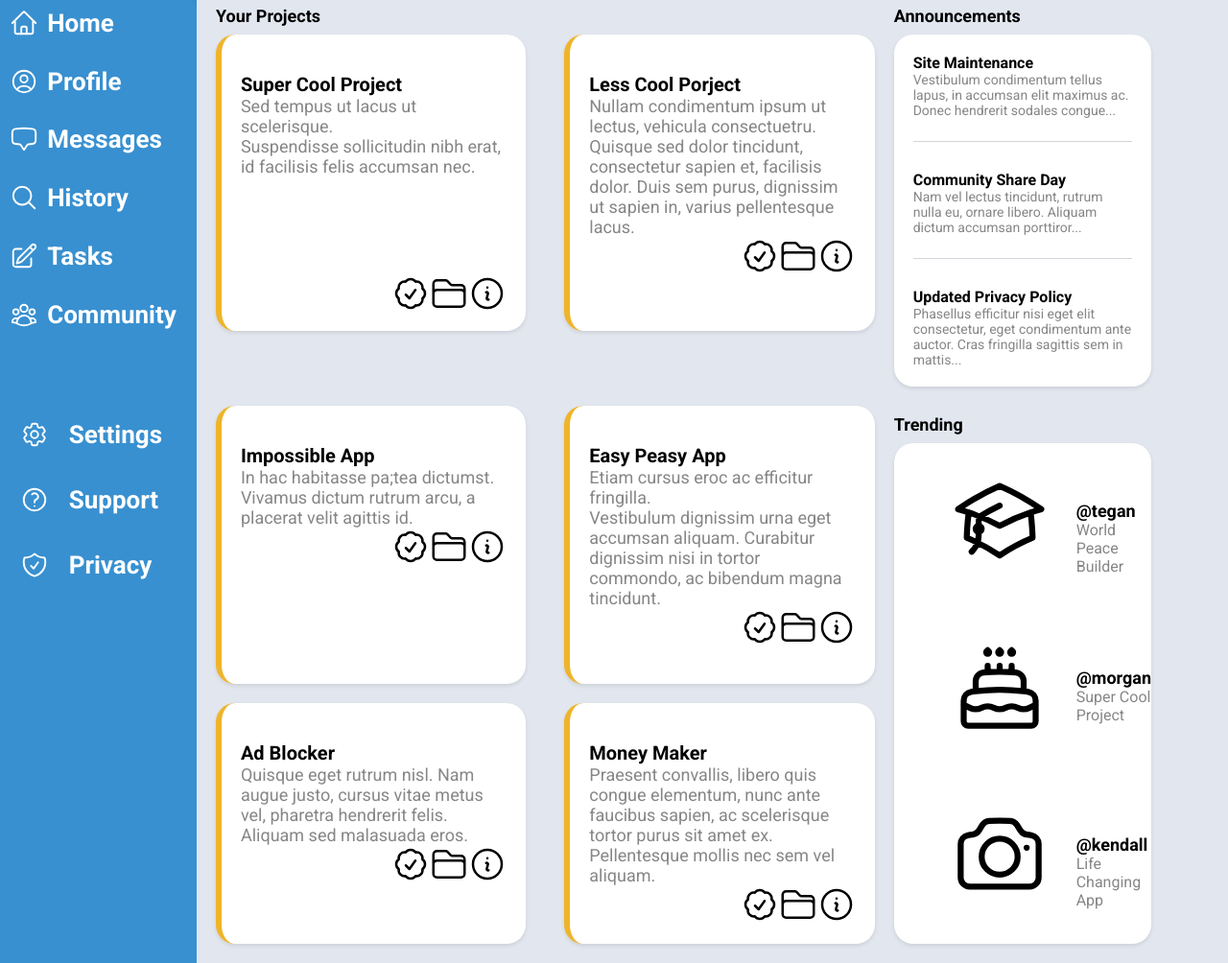
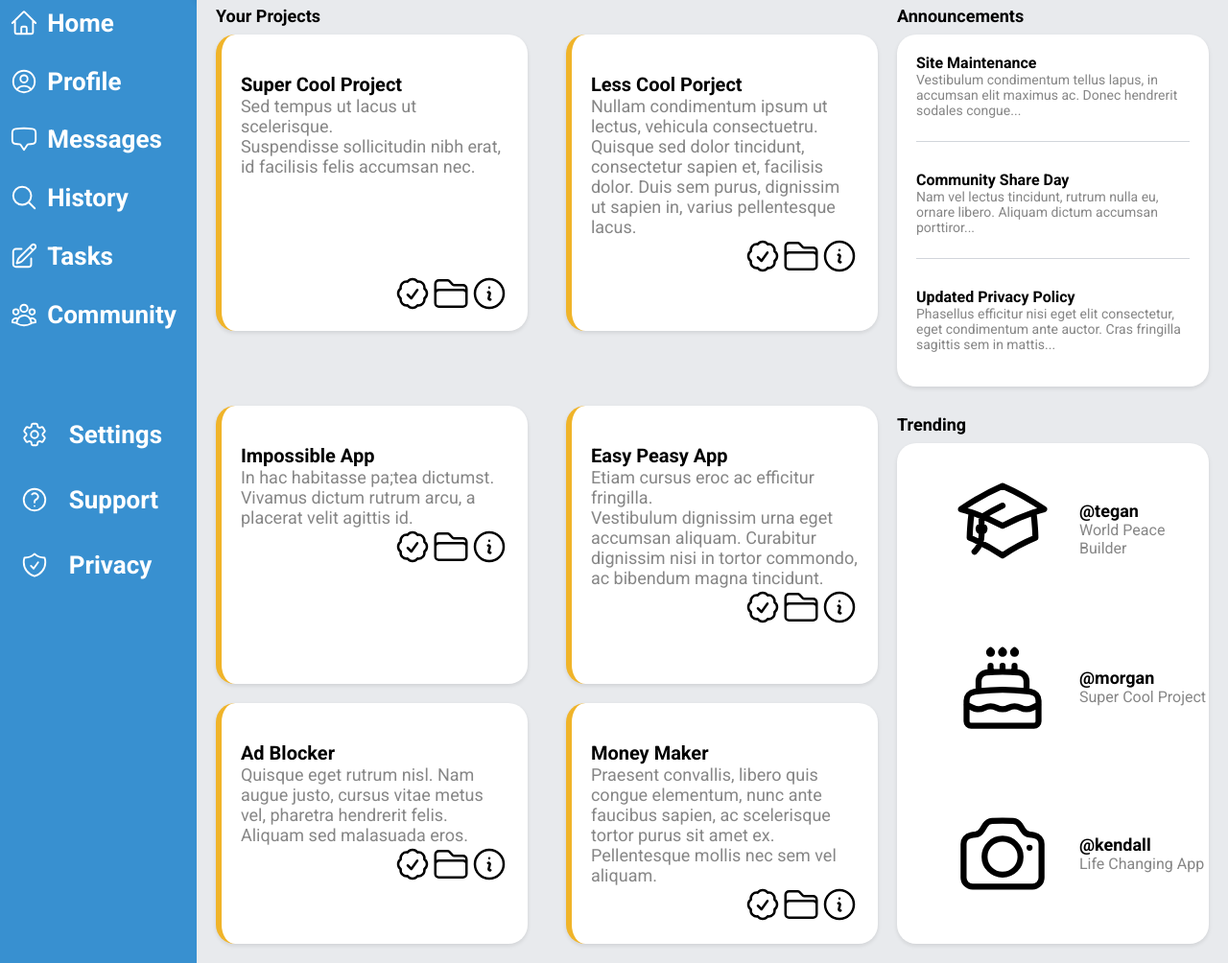
Before and after one commit to Grellou/admin_dashboard, a plain HTML site: page index.html in a window 1280 px wide. Shown: the part 213-1217 px from the top of the page at 96% size. Drawn offline with Linux system fonts and the light colour scheme.

Commit message:
margin fixes

```diff
--- a/style.css
+++ b/style.css
@@ -321,7 +321,7 @@
   grid-template-rows: 0.2fr 1.7fr 0.3fr 0.2fr repeat(2, 1.4fr);
   gap: 0px 20px;
   grid-area: 2 / 2 / 3 / 3;
-  background-color: #e2e7ef;
+  background-color: #e8eaed;
 }
 
 .main-content-projects-header {
@@ -353,7 +353,7 @@
   grid-template-rows: repeat(3, 1fr);
   gap: 0px 0px;
   grid-area: 2 / 3 / 4 / 4;
-  margin-right: 80px;
+  margin-right: 20px;
   margin-bottom: 20px;
   border-radius: 20px;
   background-color: white;
@@ -414,7 +414,7 @@
   grid-template-columns: repeat(2, 1fr);
   grid-template-rows: repeat(3, 1fr);
   grid-area: 5 / 3 / 7 / 4;
-  margin-right: 80px;
+  margin-right: 20px;
   margin-bottom: 20px;
   border-radius: 20px;
   background-color: white;
```
